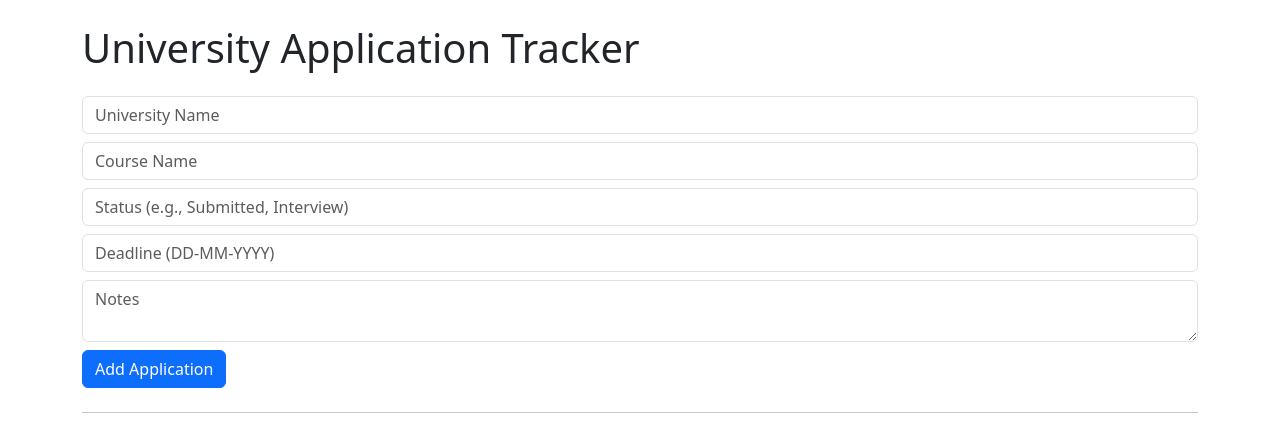
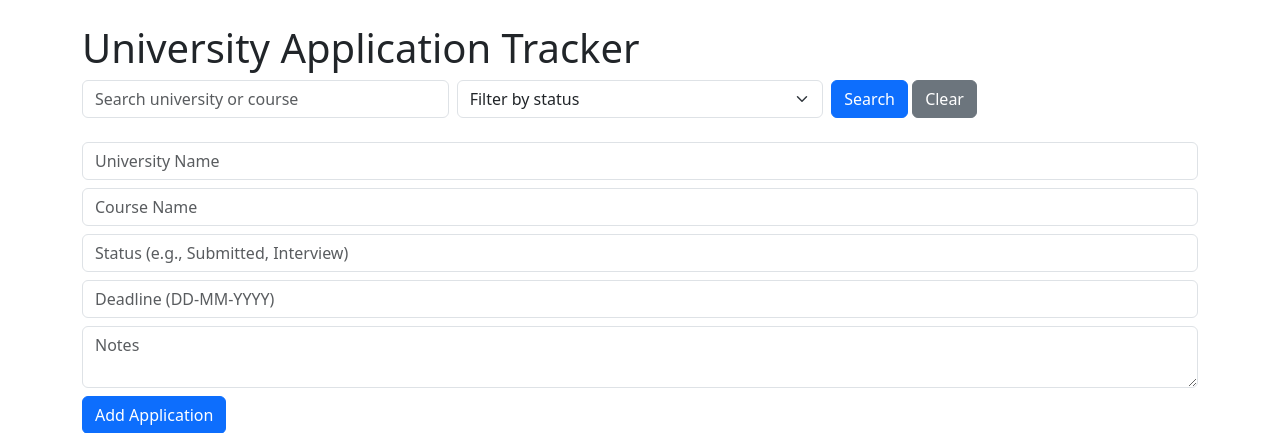
Before and after one commit to soultoufu/uni-app-tracker, a Flask app: page / in a window 1280 px wide. Shown: the top 433 px of the page. Run offline with Flask 3, Linux system fonts and the light colour scheme; data that the repository does not hold is empty.

Commit message:
Add search and filter function

```diff
--- a/templates/home.html
+++ b/templates/home.html
@@ -6,6 +6,25 @@
 </head>
 <body class="container mt-4">
     <h1>University Application Tracker</h1>
+
+    <form method="GET" class="row g-2 mb-4">
+        <div class="col-md-4">
+            <input type="text" class="form-control" name="q" placeholder="Search university or course" value="{{ request.args.get('q', '') }}">
+        </div>
+        <div class="col-md-4">
+            <select name="status" class="form-select">
+                <option value="">Filter by status</option>
+                <option value="Submitted" {% if request.args.get('status') == 'Submitted' %}selected{% endif %}>Submitted</option>
+                <option value="Interview" {% if request.args.get('status') == 'Interview' %}selected{% endif %}>Interview</option>
+                <option value="Accepted" {% if request.args.get('status') == 'Accepted' %}selected{% endif %}>Accepted</option>
+                <option value="Rejected" {% if request.args.get('status') == 'Rejected' %}selected{% endif %}>Rejected</option>
+            </select>
+        </div>
+        <div class="col-md-4">
+            <button class="btn btn-primary" type="submit">Search</button>
+            <a href="/" class="btn btn-secondary">Clear</a>
+        </div>
+    </form>
 
     <form method="POST" class="my-4">
         <input class="form-control my-2" name="university" placeholder="University Name" required>
```
